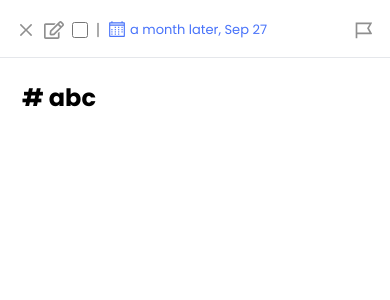
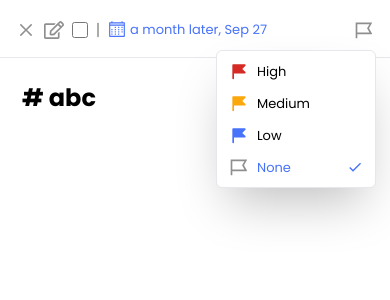
Before and after one commit to anishpawaskar/ticktick-clone, a React (Vite) app in the folder frontend/: page /task in a window 390 px wide. Both pictures are taken after a click on the button 364 px from the left and 30 px from the top of the page. Shown: the top 300 px of the page. Built offline with nearby package versions, Linux system fonts and the light colour scheme.

Commit message:
feat: complete TaskMardownController mobile view screen

```diff
--- a/frontend/src/components/TaskMarkdownController/index.jsx
+++ b/frontend/src/components/TaskMarkdownController/index.jsx
@@ -4,10 +4,23 @@ import { VscPreview } from "react-icons/vsc";
 import { PiLineVerticalBold } from "react-icons/pi";
 import { VscCalendar } from "react-icons/vsc";
 import { RiFlag2Line } from "react-icons/ri";
+import { MdCheck } from "react-icons/md";
 import { TaskMarkdownEditor } from "../TaskMarkdownEditor";
+import {
+  priorityIcons,
+  TASK_PRIORITY,
+} from "../TaskDashboard/components/TaskForm/taskForm.constant";
+import { Modal } from "../Modal";
+import { useDispatch, useSelector } from "react-redux";
+import { selectActiveModal, toggleModal } from "../Modal/modalSlice";
 
 export const TaskMarkdownController = () => {
+  const { activeModal } = useSelector(selectActiveModal);
+  const dispatch = useDispatch();
+
   const isEditMode = true;
+  const currentPriority = "None";
+
   return (
     <div className="fixed top-0 left-0 w-full h-full flex flex-col z-50 bg-white">
       <div className="pt-5 px-4 pb-4 border-b  flex items-center gap-2">
@@ -36,11 +49,49 @@ export const TaskMarkdownController = () => {
               </p>
             </div>
           </div>
-          <div className="flex items-center relative">
-            <button>
-              <RiFlag2Line className="text-[--icon-color] w-5 h-5" />
-            </button>
-          </div>
+          <Modal>
+            <div className="flex items-center relative">
+              <button onClick={() => dispatch(toggleModal("priority"))}>
+                <RiFlag2Line className="text-[--icon-color] w-5 h-5" />
+              </button>
+
+              {activeModal === "priority" && (
+                <div className="absolute top-[30px] left-[-138px] z-[200] shadow-2xl border rounded-md bg-white p-1 w-40">
+                  {TASK_PRIORITY.map((item) => {
+                    const IconComponent = priorityIcons[item.icon];
+
+                    return (
+                      <button
+                        className="flex items-center justify-between h-8 px-2 w-full rounded hover:bg-[#F3F3F3] text-[13px]"
+                        key={item.id}
+                      >
+                        <div className="flex items-center gap-2">
+                          <IconComponent
+                            style={{ color: item.color }}
+                            className="w-5 h-5"
+                          />
+                          <span
+                            style={{
+                              color:
+                                currentPriority === item.name
+                                  ? "#4772fa"
+                                  : "#000",
+                            }}
+                            className="flex flex-auto"
+                          >
+                            {item.name}
+                          </span>
+                        </div>
+                        {currentPriority === item.name && (
+                          <MdCheck className="h-4 w-4 text-[#4772fa]" />
+                        )}
+                      </button>
+                    );
+                  })}
+                </div>
+              )}
+            </div>
+          </Modal>
         </div>
       </div>
       <TaskMarkdownEditor />
```
